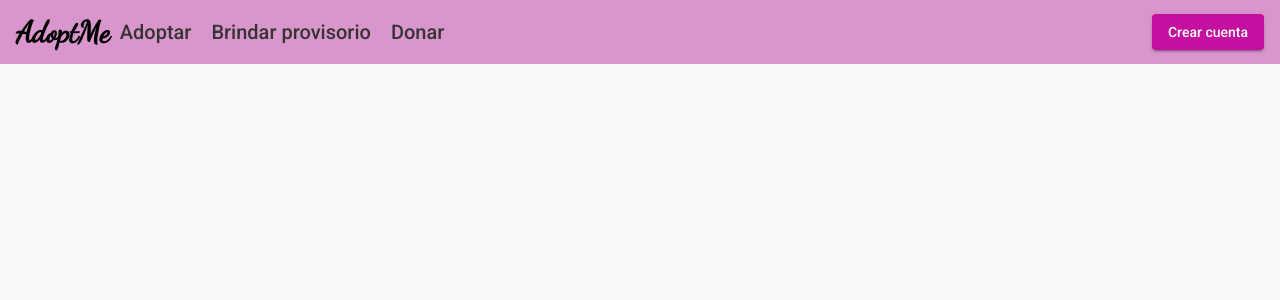
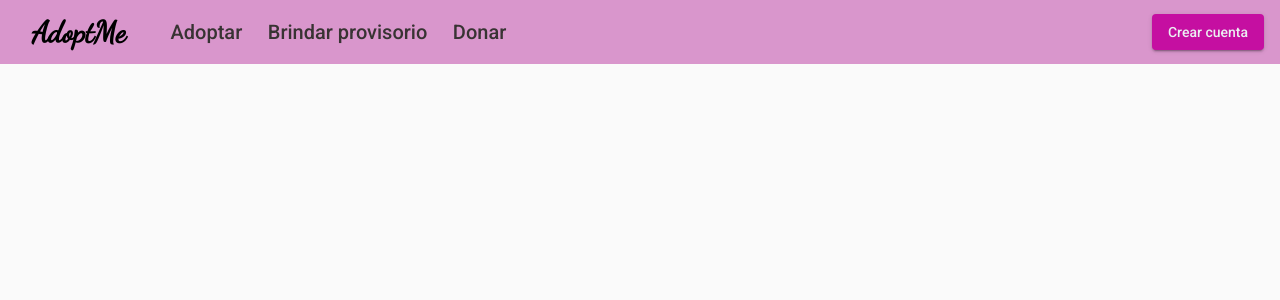
Before and after one commit to grupo5-proyecto5k4/adoptmefrontend, an Angular app: page / in a window 1280 px wide. Shown: the top 300 px of the page. Built offline with nearby package versions, Linux system fonts and the light colour scheme.

Commit message:
organizing navbar layout

```diff
--- a/src/app/navbar/navbar.component.scss
+++ b/src/app/navbar/navbar.component.scss
@@ -25,13 +25,17 @@
 }
 
 #btncuenta{
-  color: white;
+  color: #EBEEF1;
 }
 
 .nav-titles{
   display: inline-block;
-  margin: 0 10px;
+  margin: 0 0.8rem;
   color: #383333;
+}
+
+.nav-titles:hover{
+  color: white;
 }
 
 @media (max-width: 600px){
@@ -45,6 +49,8 @@
   font-weight: 600;
   color: black;
   font-size: 150%;
+  margin-left: 1rem;
+  margin-right: 2rem;
 }
 
 /* Side NavBar*/
@@ -55,12 +61,12 @@
 
 .paw-icon{
   color: "accent";
-  margin-left: 90px;
-  size: 5px;
+  margin-left: 5.5rem;
+  size: 1rem;
 
 }
 
-/* efecto de subrayado en items*/
+/*efecto de subrayado en items del Side NavBar*/
 
 mat-list-item {
   display: table-cell;
```
